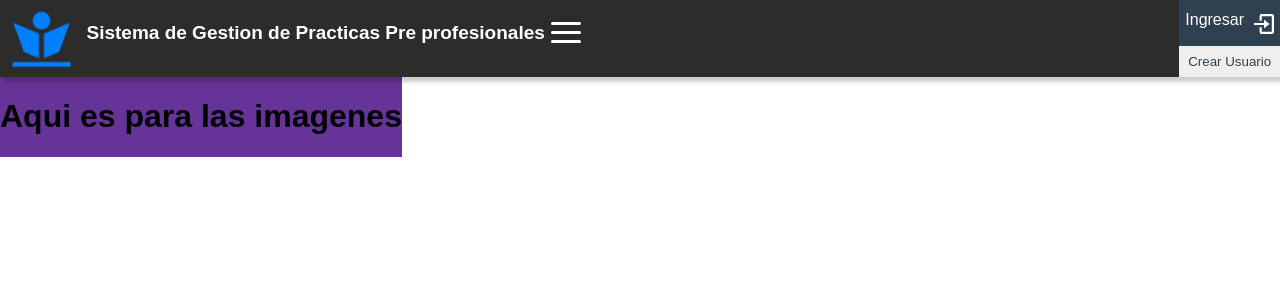
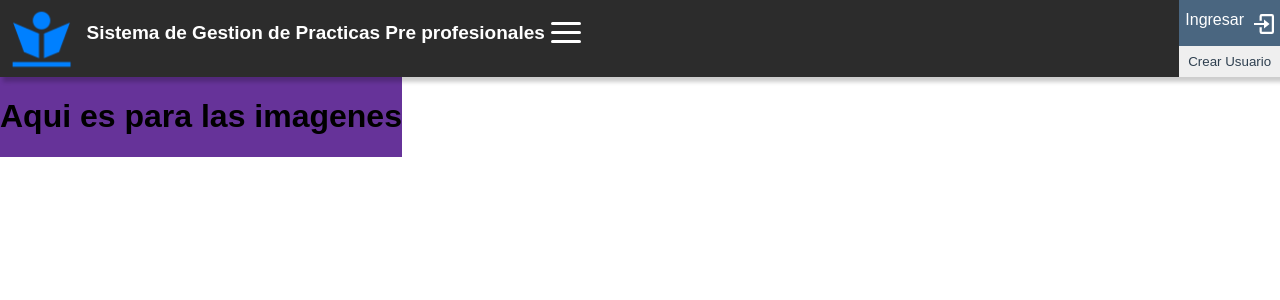
Before and after one commit to gnius-pe/sppp-front-end-ReactJS, a React (Vite) app: page / in a window 1280 px wide. In both pictures the pointer is over the button "Ingresar". Shown: the top 300 px of the page. Built offline with nearby package versions, Linux system fonts and the light colour scheme.

Commit message:
agreguÃe efecto de cambio de color en el boton  a traves del puntero

```diff
--- a/src/style-components/header.css
+++ b/src/style-components/header.css
@@ -50,7 +50,12 @@
   background-color: #2F4050;
   color: white;
   cursor: pointer;
+  transition: 0.1s;
 }
+.ingresar:hover{
+  background-color:rgba(74, 102, 128, 1);
+}
+
 
 .crear-usuario {
 
@@ -61,6 +66,10 @@
   outline: none;
   color: #2F4050;
   cursor: pointer;
+  transition: 0.1s;
+}
+.crear-usuario:hover{
+   background-color: rgba(193, 193, 193, 1);
 }
 
 .icon-ingresar {
```
